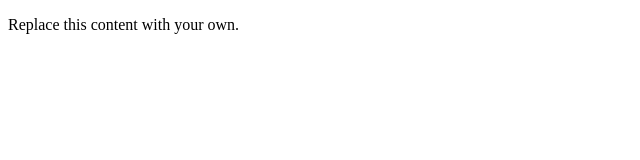
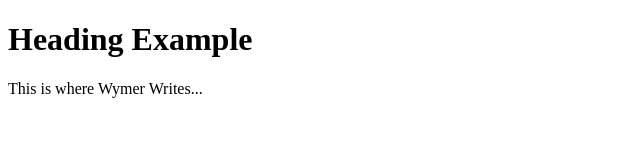
Before and after one commit to lmwymer/wymer_writings, a plain HTML site: page index.html in a window 1280 px wide. Shown: the whole page, without its empty margins (0-640 px from the left). Drawn offline with Linux system fonts and the light colour scheme.

Commit message:
added heading and paragraph

```diff
--- a/index.html
+++ b/index.html
@@ -5,6 +5,7 @@
     <title>Wymer Writings</title>
   </head>
   <body>
-    <p>Replace this content with your own.</p>
+    <h1>Heading Example</h1>
+	<p>This is where Wymer Writes...</p>
   </body>
 </html>
```
